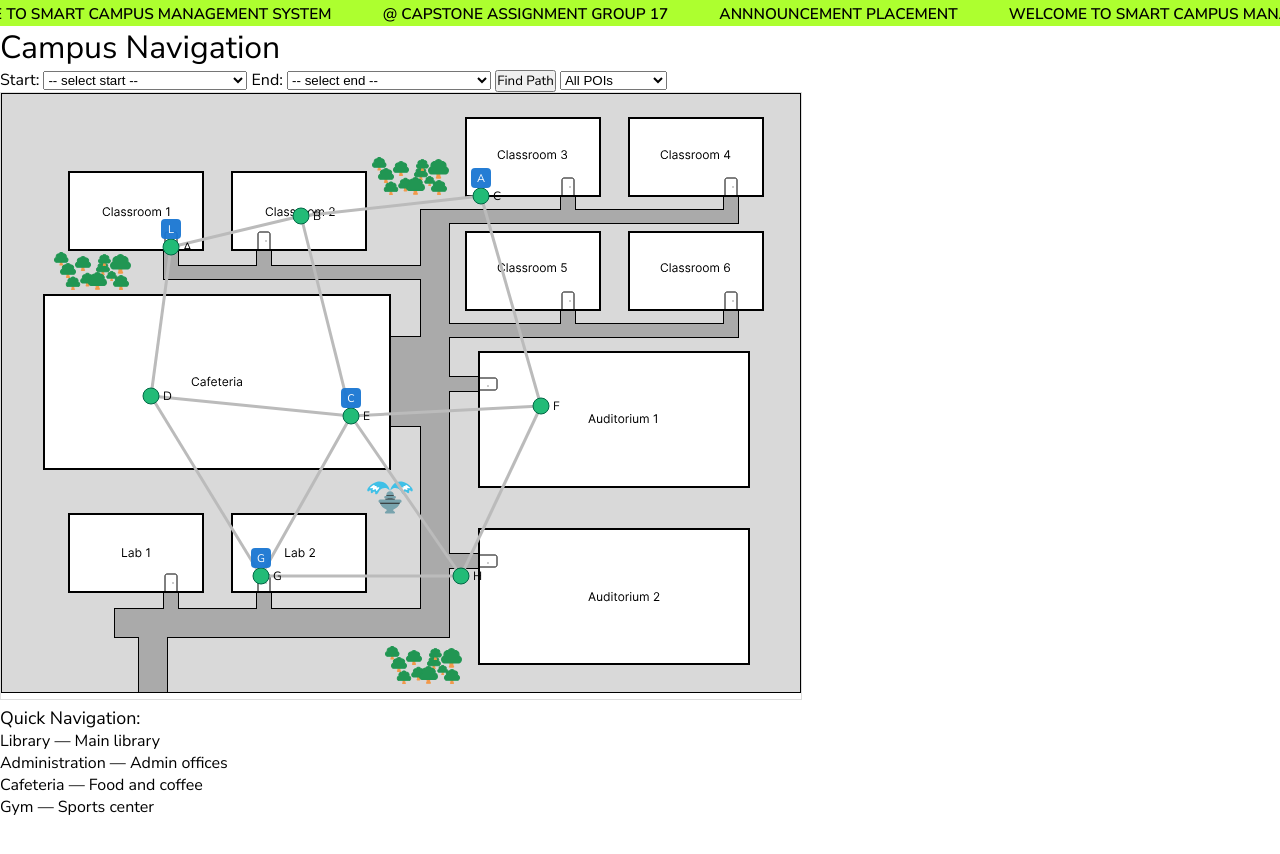
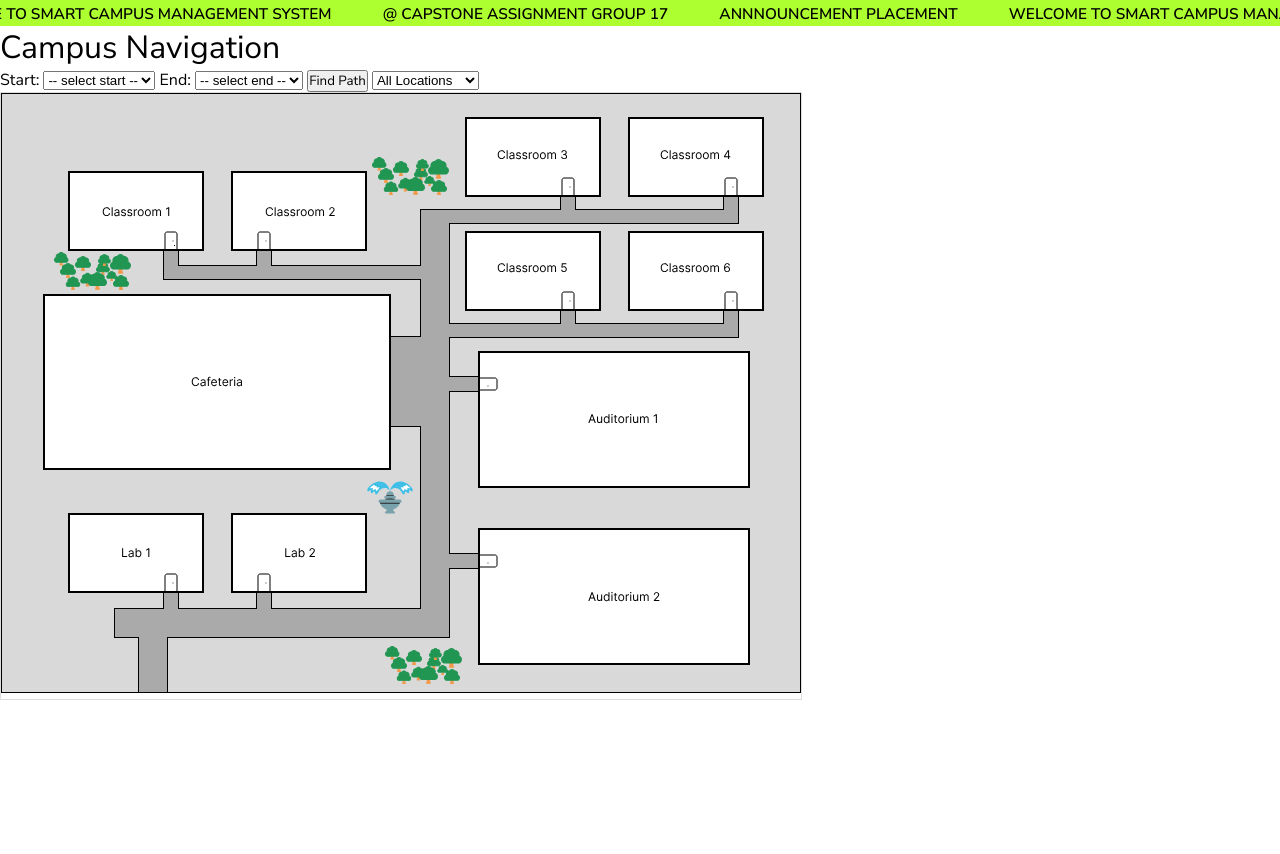
Before and after one commit to JunHOtt69/Capstone-Assignment, a Django app: page /navigation/ in a window 1280 px wide. Shown: the part 38-892 px from the top of the page. Run offline with Django 5.2, Linux system fonts and the light colour scheme; some web fonts are replaced.

Commit message:
+ map pathfinding feature
- point of navigation feature

```diff
--- a/campus/static/css/navigation.css
+++ b/campus/static/css/navigation.css
@@ -0,0 +1,11 @@
+/* Style for actual rooms/labs */
+.node-terminal {
+    fill: #4A90E2;
+    cursor: pointer;
+}
+
+/* Style for hallway points */
+.node-pathway {
+    display: none; /* This hides them completely */
+    /* OR use 'opacity: 0;' if you want them to stay clickable for testing */
+}
--- a/campus/static/js/campus_map.js
+++ b/campus/static/js/campus_map.js
@@ -57,47 +57,66 @@
 
   function clearSvg(){ while(svg.firstChild) svg.removeChild(svg.firstChild); }
 
-  function draw(nodes, edges, pois, path){
-    clearSvg();
-    // edges
-    edges.forEach(e=>{
-      const a = nodes.find(n=>n.id===e.from); const b = nodes.find(n=>n.id===e.to);
-      const line = document.createElementNS('http://www.w3.org/2000/svg','line');
+  function drawEdges(nodes, edges){
+    edges.forEach(e => {
+      const a = nodes.find(n => n.id === e.from);
+      const b = nodes.find(n => n.id === e.to);
+
+      if (!a || !b) return;
+
+      const line = document.createElementNS('http://www.w3.org/2000/svg', 'line');
       line.setAttribute('x1', a.x); line.setAttribute('y1', a.y);
       line.setAttribute('x2', b.x); line.setAttribute('y2', b.y);
-      line.setAttribute('stroke','#bbb'); line.setAttribute('stroke-width','3');
+      line.setAttribute('stroke', '#AAAAAA'); line.setAttribute('stroke-width', '3');
       svg.appendChild(line);
     });
-    // path polyline
-    if(path && path.length>0){
+  }
+
+  function drawPath(nodes, path){
+    if(path && path.length > 0){
       const points = path.map(id=>{ const n = nodes.find(x=>x.id===id); return n.x+","+n.y; }).join(' ');
       const poly = document.createElementNS('http://www.w3.org/2000/svg','polyline');
       poly.setAttribute('points', points); poly.setAttribute('fill','none');
       poly.setAttribute('stroke','#ff6f00'); poly.setAttribute('stroke-width','6'); poly.setAttribute('stroke-linecap','round');
       svg.appendChild(poly);
     }
-    // nodes
+  }
+
+  function drawNodes(nodes, pathNodeIds){
+    // Only draw nodes that are in the path and are terminals
     nodes.forEach(n=>{
+      // Skip all pathway nodes
+      if(n.type === 'pathway') return;
+
+      // Only draw terminals that are in the path
+      if(!pathNodeIds || !pathNodeIds.includes(n.id)) return;
+
       const g = document.createElementNS('http://www.w3.org/2000/svg','g');
       g.setAttribute('data-id', n.id);
       const c = document.createElementNS('http://www.w3.org/2000/svg','circle');
       c.setAttribute('cx', n.x); c.setAttribute('cy', n.y); c.setAttribute('r','8');
-      c.setAttribute('fill','#2b7'); c.setAttribute('stroke','#064'); c.setAttribute('stroke-width','1');
+      c.setAttribute('fill','#2b7'); c.setAttribute('stroke','#064'); c.setAttribute('stroke-width','2');
       g.appendChild(c);
       const t = document.createElementNS('http://www.w3.org/2000/svg','text');
-      t.setAttribute('x', n.x+12); t.setAttribute('y', n.y+4); t.setAttribute('font-size','12'); t.textContent = n.id;
+      t.setAttribute('x', n.x+12); t.setAttribute('y', n.y+4); t.setAttribute('font-size','12');
+      t.setAttribute('font-weight','bold'); t.textContent = n.name || n.id;
       g.appendChild(t);
       svg.appendChild(g);
     });
-    // POIs
+  }
+
+  function drawPOIs(nodes, pois, pathNodeIds){
     pois.forEach(p=>{
       const node = nodes.find(n=>n.id===p.node);
       if(!node) return;
+      // Only show POIs on nodes that are in path or if no path yet
+      if(pathNodeIds && !pathNodeIds.includes(p.node)) return;
+
       const g = document.createElementNS('http://www.w3.org/2000/svg','g');
       g.classList.add('poi'); g.setAttribute('data-poi', p.id);
       const rect = document.createElementNS('http://www.w3.org/2000/svg','rect');
       rect.setAttribute('x', node.x-10); rect.setAttribute('y', node.y-28); rect.setAttribute('width',20); rect.setAttribute('height',20);
-      rect.setAttribute('rx',4); rect.setAttribute('fill','#1976d2'); rect.setAttribute('opacity','0.95');
+      rect.setAttribute('rx',4); rect.setAttribute('fill','#ff6f00'); rect.setAttribute('opacity','0.95');
       g.appendChild(rect);
       const text = document.createElementNS('http://www.w3.org/2000/svg','text');
       text.setAttribute('x', node.x); text.setAttribute('y', node.y-14); text.setAttribute('text-anchor','middle'); text.setAttribute('font-size','11');
@@ -110,48 +129,88 @@
     });
   }
 
+  function draw(nodes, edges, pois, path){
+    clearSvg();
+    drawEdges(nodes, edges);
+
+    const pathNodeIds = path ? path : null;
+    drawPath(nodes, path);
+    drawNodes(nodes, pathNodeIds);
+  }
+
   function populateControls(nodes, pois){
-    // allow selecting POIs (node ids) as start/end
     startSelect.innerHTML = '';
     endSelect.innerHTML = '';
     const addOpt = (sel, value, label)=>{ const o = document.createElement('option'); o.value = value; o.textContent = label; sel.appendChild(o); };
-    addOpt(startSelect,'','-- select start --'); addOpt(endSelect,'','-- select end --');
-    pois.forEach(p=>{ addOpt(startSelect, p.node, p.name + ' ('+p.name+')'); addOpt(endSelect, p.node, p.name + ' ('+p.name+')'); });
-    // Node fallback
-    nodes.forEach(n=>{ addOpt(startSelect, n.id, 'Node '+n.id); addOpt(endSelect, n.id, 'Node '+n.id); });
+    addOpt(startSelect,'','-- select start --');
+    addOpt(endSelect,'','-- select end --');
 
-    poiFilter.innerHTML = '<option value="">All POIs</option>';
-    pois.forEach(p=>{ const o = document.createElement('option'); o.value = p.id; o.textContent = p.name; poiFilter.appendChild(o); });
+    // Only add terminal nodes to dropdowns
+    nodes.forEach(n => {
+      if (n.type === 'terminal') {
+        addOpt(startSelect, n.id, n.name || 'Node '+n.id);
+        addOpt(endSelect, n.id, n.name || 'Node '+n.id);
+      }
+    });
 
-    poiList.innerHTML = '';
+    poiFilter.innerHTML = '<option value="">All Locations</option>';
     pois.forEach(p=>{
-      const d = document.createElement('div'); d.className = 'poi-item'; d.textContent = p.name + ' — ' + p.description; d.addEventListener('click', ()=>{
-        // highlight
-        const node = nodes.find(x=>x.id===p.node); if(!node) return;
-        window.scrollTo(0,0);
-        alert(p.name + '\nLocated at node ' + p.node);
-      }); poiList.appendChild(d);
+      const o = document.createElement('option');
+      o.value = p.id;
+      o.textContent = p.name;
+      poiFilter.appendChild(o);
     });
+
+    if(poiList) {
+      poiList.innerHTML = '';
+      pois.forEach(p=>{
+        const d = document.createElement('div');
+        d.className = 'poi-item';
+        d.textContent = p.name + ' — ' + p.description;
+        d.addEventListener('click', ()=>{
+          startSelect.value = p.node;
+          alert('Selected: ' + p.name + '\nLocation: ' + p.node);
+        });
+        poiList.appendChild(d);
+      });
+    }
   }
 
-  // initialize
+  // Initialize
   fetchData().then(data=>{
     const {nodes, edges, pois} = data;
     const {byId, adj} = buildGraph(nodes, edges);
     populateControls(nodes, pois);
+
+    // Initial draw with no path and no visible nodes
     draw(nodes, edges, pois, null);
 
     findBtn.addEventListener('click', ()=>{
-      const s = startSelect.value; const e = endSelect.value;
-      if(!s || !e){ alert('Please select start and end'); return; }
+      const s = startSelect.value;
+      const e = endSelect.value;
+      if(!s || !e){
+        alert('Please select both start and end locations');
+        return;
+      }
       const path = dijkstra(adj, s, e);
-      if(!path){ alert('No path found'); return; }
+      if(!path){
+        alert('No path found between selected locations');
+        return;
+      }
+      // Redraw with path - nodes will only show on path
       draw(nodes, edges, pois, path);
     });
 
     poiFilter.addEventListener('change', ()=>{
-      const filter = poiFilter.value; if(!filter){ draw(nodes, edges, pois, null); return; }
-      const p = pois.find(x=>x.id===filter); if(!p) return; draw(nodes, edges, [p], null);
+      const filter = poiFilter.value;
+      if(!filter){
+        draw(nodes, edges, pois, null);
+        return;
+      }
+      const p = pois.find(x=>x.id===filter);
+      if(!p) return;
+      // Just highlight the POI location
+      alert(p.name + '\nLocated at: ' + p.node);
     });
   }).catch(err=>{ console.error('map load failed', err); });
 })();
--- a/campus/templates/navigation.html
+++ b/campus/templates/navigation.html
@@ -28,9 +28,6 @@
         </svg>
     </div>
 
-    <h3>Quick Navigation:</h3>
-    <div id="poiList" class="poi-list"></div>
-
     <script>window.MAP_DATA_URL = "{% url 'map_data' %}";</script>
     <script src="{% static 'js/campus_map.js' %}"></script>
 
--- a/campus/views.py
+++ b/campus/views.py
@@ -151,38 +151,81 @@ def map_data(request):
     # Sample graph and POIs for client-side rendering and pathfinding
     # Coordinates are pixel positions for the SVG map (800x600)
 
-    # nodes need to figure out how to import from database, so i am not hard coding
     nodes = [
-        {"id": "A", "name": "Classroom 1", "type": "classroom", "x": 170, "y": 151},
-        {"id": "B", "name": "Administration Building", "type": "office", "x": 300, "y": 120},
-        {"id": "C", "name": "Library", "type": "academic", "x": 480, "y": 100},
-        {"id": "D", "name": "Auditorium 1", "type": "academic", "x": 150, "y": 300},
-        {"id": "E", "name": "Cafeteria / Student Hub", "type": "facility", "x": 350, "y": 320},
-        {"id": "F", "name": "Science & Computer Labs", "type": "academic", "x": 540, "y": 310},
-        {"id": "G", "name": "Sports Complex", "type": "recreation", "x": 260, "y": 480},
-        {"id": "H", "name": "Student Hostel", "type": "residence", "x": 460, "y": 480}
+        {"id": "A", "name": "Classroom 1", "type": "terminal", "x": 170, "y": 160},
+        {"id": "B", "name": "Classroom 2", "type": "terminal", "x": 263, "y": 160},
+        {"id": "C", "name": "Classroom 3", "type": "terminal", "x": 567, "y": 106},
+        {"id": "D", "name": "Classroom 4", "type": "terminal", "x": 730, "y": 106},
+        {"id": "E", "name": "Classroom 5", "type": "terminal", "x": 567, "y": 220},
+        {"id": "F", "name": "Classroom 6", "type": "terminal", "x": 730, "y": 220},
+        {"id": "G", "name": "Auditorium 1", "type": "terminal", "x": 471, "y": 288},
+        {"id": "H", "name": "Auditorium 2", "type": "terminal", "x": 471, "y": 465},
+        {"id": "I", "name": "Lab 1", "type": "terminal", "x": 170, "y": 502},
+        {"id": "J", "name": "Lab 2", "type": "terminal", "x": 263, "y": 502},
+        {"id": "K", "name": "Cafeteria", "type": "terminal", "x": 395, "y": 288},
+        {"id": "Entrance", "name": "Entrance", "type": "terminal", "x": 152, "y": 576},
+
+        {"id": "C1", "name": "C1 Junction", "type": "pathway", "x": 170, "y": 177},
+        {"id": "C2", "name": "C2 Junction", "type": "pathway", "x": 263, "y": 177},
+        {"id": "U", "name": "Upper Junction", "type": "pathway", "x": 433, "y": 121},
+        {"id": "C3", "name": "C3 Junction", "type": "pathway", "x": 567, "y": 121},
+        {"id": "C4", "name": "C4 Junction", "type": "pathway", "x": 730, "y": 121},
+        {"id": "M", "name": "Mid Junction", "type": "pathway", "x": 433, "y": 235},
+        {"id": "LM", "name": "Lower-Mid Junction", "type": "pathway", "x": 433, "y": 288},
+        {"id": "A2", "name": "A2 Junction", "type": "pathway", "x": 433, "y": 465},
+        {"id": "L", "name": "Lower Junction", "type": "pathway", "x": 433, "y": 526},
+        {"id": "LAB2", "name": "Lab 2 Junction", "type": "pathway", "x": 263, "y": 526},
+        {"id": "LAB1", "name": "Lab 1 Junction", "type": "pathway", "x": 170, "y": 526},
+        {"id": "C5", "name": "C5 Junction", "type": "pathway", "x": 567, "y": 235},
+        {"id": "C6", "name": "C6 Junction", "type": "pathway", "x": 730, "y": 235},
+        {"id": "C2 Out", "name": "C2 Out Junction", "type": "pathway", "x": 433, "y": 177},
+        {"id": "Entrance Junction", "name": "Entrance Junction", "type": "pathway", "x": 152, "y": 526},
     ]
 
+    # Connection edges - create routes through pathway junctions
     edges = [
-        {"from": "A", "to": "B"},
-        {"from": "B", "to": "C"},
-        {"from": "A", "to": "D"},
-        {"from": "B", "to": "E"},
-        {"from": "C", "to": "F"},
-        {"from": "D", "to": "E"},
-        {"from": "E", "to": "F"},
-        {"from": "D", "to": "G"},
-        {"from": "E", "to": "G"},
-        {"from": "E", "to": "H"},
-        {"from": "F", "to": "H"},
-        {"from": "G", "to": "H"}
+        # Top row connections
+        {"from": "A", "to": "C1"},
+        {"from": "C1", "to": "C2"},
+        {"from": "C2", "to": "B"},
+        {"from": "C2", "to": "C2 Out"},
+        {"from": "C2 Out", "to": "U"},
+        {"from": "U", "to": "C3"},
+        {"from": "C3", "to": "C"},
+        {"from": "C3", "to": "C4"},
+        {"from": "C4", "to": "D"},
+        {"from": "C2 Out", "to": "M"},
+
+        # Middle row connections
+        {"from": "C5", "to": "E"},
+        {"from": "C6", "to": "F"},
+        {"from": "M", "to": "U"},
+        {"from": "M", "to": "LM"},
+        {"from": "C5", "to": "M"},
+        {"from": "C6", "to": "M"},
+
+        # Cafeteria and Auditorium connections
+        {"from": "LM", "to": "K"},
+        {"from": "LM", "to": "G"},
+        {"from": "A2", "to": "H"},
+
+        # Bottom row connections
+        {"from": "A2", "to": "LM"},
+        {"from": "A2", "to": "L"},
+        {"from": "L", "to": "LAB2"},
+        {"from": "LAB2", "to": "LAB1"},
+        {"from": "LAB1", "to": "L"},
+        {"from": "LAB1", "to": "I"},
+        {"from": "LAB2", "to": "J"},
+        {"from": "Entrance", "to": "Entrance Junction"},
+        {"from": "Entrance Junction", "to": "LAB1"},
     ]
 
     pois = [
-        {"id": "lib", "name": "Library", "node": "A", "description": "Main library"},
-        {"id": "admin", "name": "Administration", "node": "C", "description": "Admin offices"},
-        {"id": "caf", "name": "Cafeteria", "node": "E", "description": "Food and coffee"},
-        {"id": "gym", "name": "Gym", "node": "G", "description": "Sports center"}
+        {"id": "lib", "name": "Library", "node": "A", "description": "Main library facility"},
+        {"id": "admin", "name": "Administration", "node": "B", "description": "Admin offices"},
+        {"id": "caf", "name": "Cafeteria", "node": "K", "description": "Food and beverage"},
+        {"id": "gym", "name": "Gym", "node": "I", "description": "Sports center"},
     ]
 
     data = {"nodes": nodes, "edges": edges, "pois": pois}
```
Also changed, not shown: campus/models.py (+22 -0 lines), campus/migrations/0002_mapnode_mapedge.py (added).
